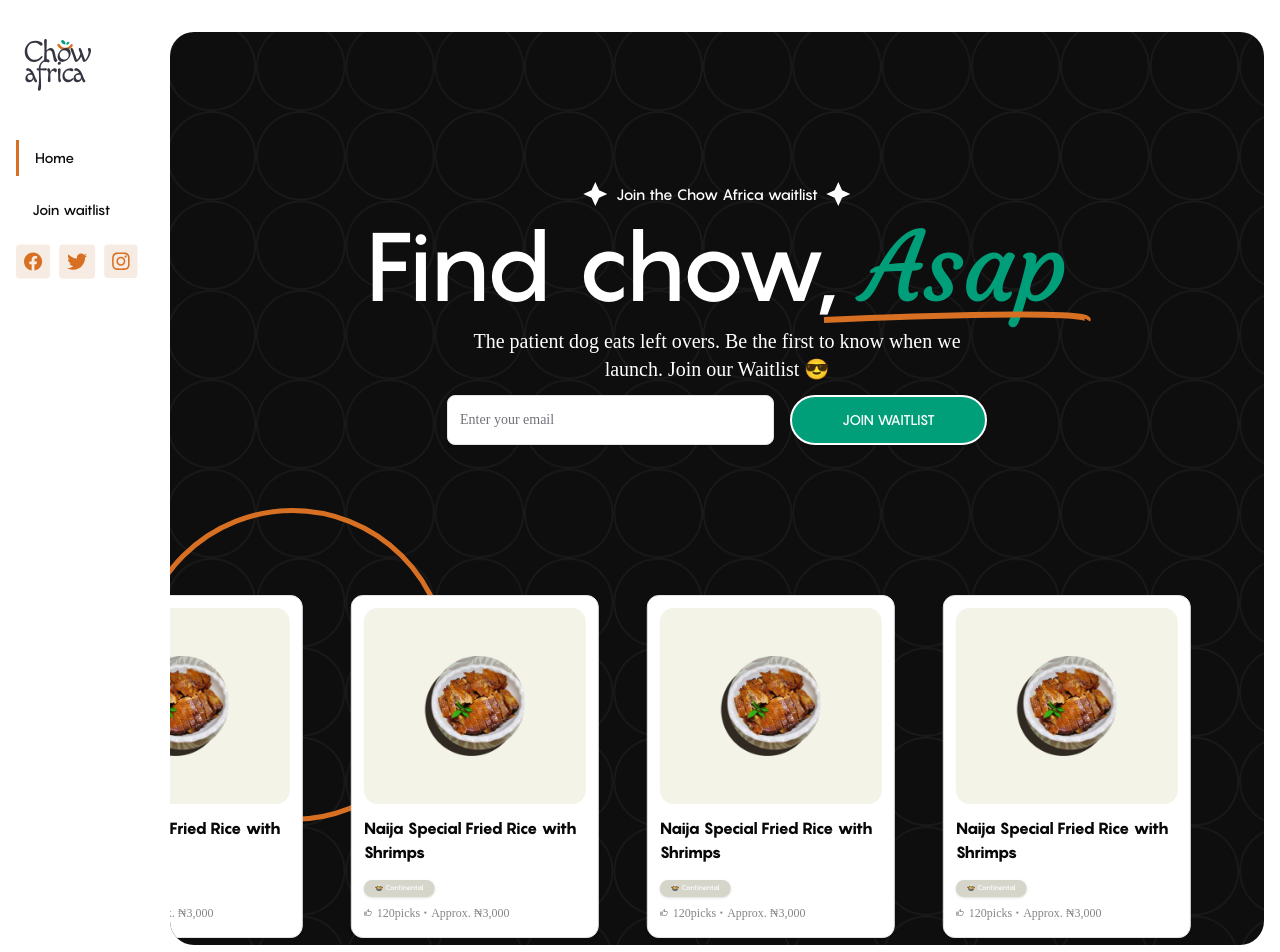
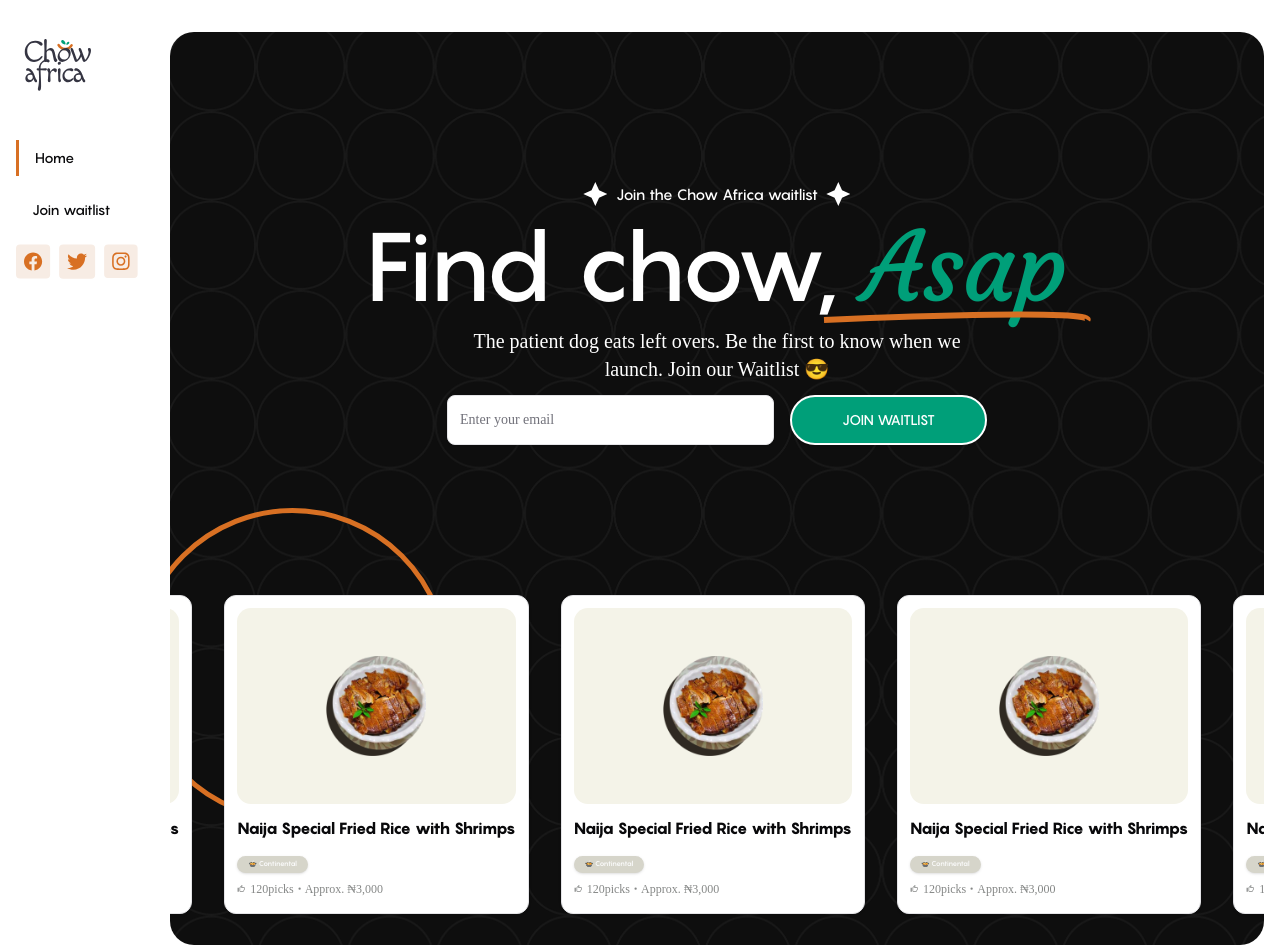
Before and after one commit to binatari/chow, a React (Vite) app: page /#/ in a window 1280 px wide. Shown: the top 952 px of the page. Built offline with nearby package versions, Linux system fonts and the light colour scheme; a web font is replaced by a local one.

Commit message:
fix: replace custom marquee

```diff
--- a/package.json
+++ b/package.json
@@ -19,11 +19,9 @@
     "lucide-react": "^0.474.0",
     "react": "^18.3.1",
     "react-dom": "^18.3.1",
+    "react-fast-marquee": "^1.6.5",
     "react-router-dom": "^7.1.3",
-    "react-slick": "^0.30.3",
     "react-use-measure": "^2.1.1",
-    "slick-carousel": "^1.8.1",
-    "swiper": "^11.2.1",
     "tailwind-merge": "^2.6.0",
     "tailwindcss-animate": "^1.0.7"
   },
--- a/src/index.css
+++ b/src/index.css
@@ -63,6 +63,17 @@
   font-family: "Courgette", serif;
 }
 
+.rfm-marquee, .rfm-initial-child-container{
+  align-items:flex-end !important;
+}
+
+@media (max-width: 768px) {
+  .rfm-marquee, .rfm-initial-child-container {
+    gap: 10px !important;
+  }
+}
+
+
 @layer base {
   :root {
     --background: 0 0% 100%;
--- a/src/pages/home/sections/hero.tsx
+++ b/src/pages/home/sections/hero.tsx
@@ -1,9 +1,10 @@
 import { Button } from '@/components/ui/button';
-import Carousel from '@/components/ui/carousel';
 import { Icons } from '@/components/ui/icons';
 import { Input } from '@/components/ui/input';
 import { useInView, motion, } from 'framer-motion';
+import Marquee from 'react-fast-marquee'
 import { useRef } from 'react'
+import MealCards from '@/components/cards/mealCards';
 
 
 const AnimatedSVG = () => {
@@ -106,7 +107,17 @@
         </div>
         <div/>
         <div className=' absolute w-full bottom-0 left-0  overflow-visible '>
-                <Carousel/>
+               <Marquee className='overflow-hidden grid gap-4 items-end'>
+                <MealCards/>
+                <MealCards/>
+                <MealCards/>
+                <MealCards/>
+                <MealCards/>
+                <MealCards/>
+                <MealCards/>
+                <MealCards/>
+                <MealCards/>
+               </Marquee>
         </div>
     </div>
   )
```
Also changed, not shown: 1 other file (tests, documents, lock files or other folders).
